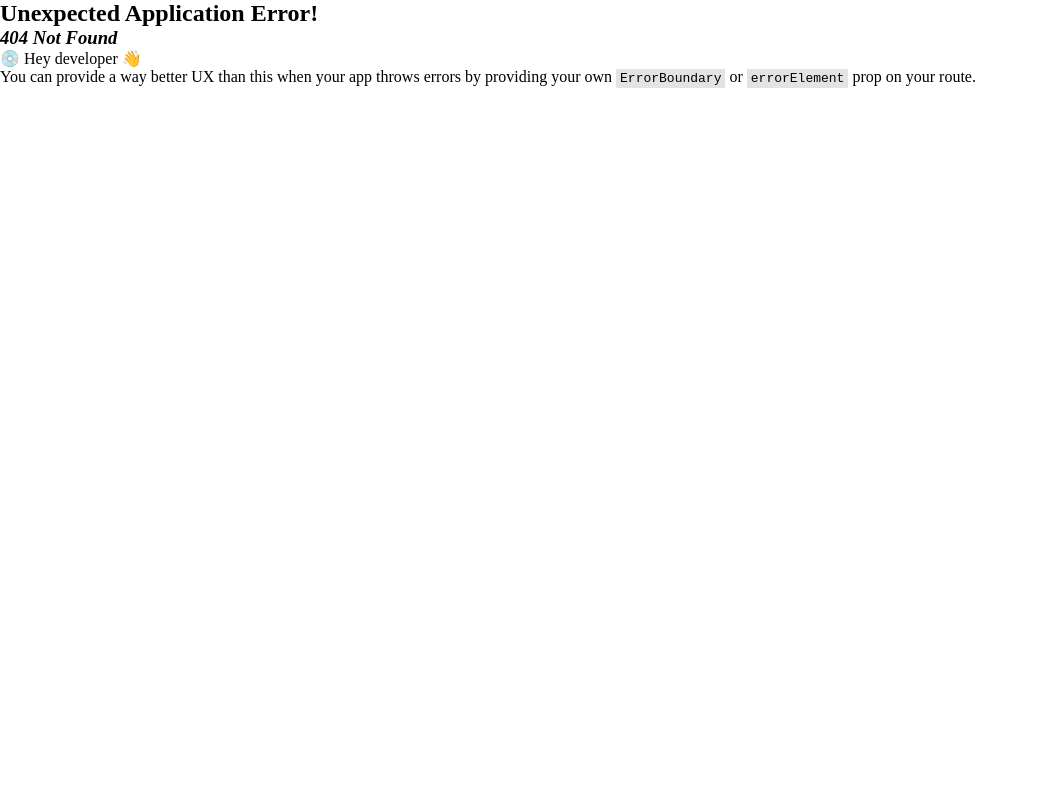
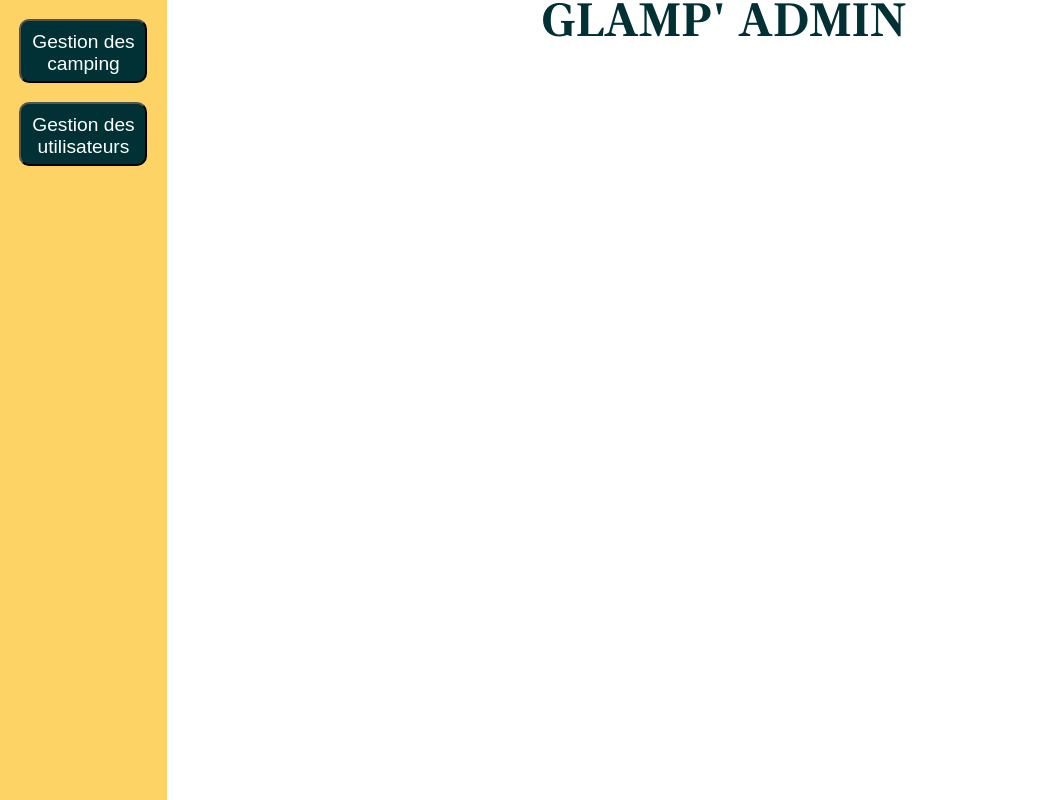
Before and after one commit to JP-Lefever/checkpoint4_camping, a React (Vite) app in the folder client/: page /admin in a window 1280 px wide. Before the commit this address had no page. Shown: the whole page, without its empty margins (0-1038 px from the left). Built offline with nearby package versions, Linux system fonts and the light colour scheme.

Commit message:
feat: add admin page

```diff
--- /dev/null
+++ b/client/src/AdminLayer.tsx
@@ -0,0 +1,13 @@
+import { Outlet } from "react-router-dom";
+import styles from "./adminLayer.module.css";
+import NavAdmin from "./components/navAdmin/NavAdmin";
+export default function AdminLayer() {
+  return (
+    <>
+      <main className={styles.main}>
+        <NavAdmin />
+        <Outlet />
+      </main>
+    </>
+  );
+}
--- /dev/null
+++ b/client/src/adminLayer.module.css
@@ -0,0 +1,3 @@
+.main {
+  display: flex;
+}
--- /dev/null
+++ b/client/src/components/navAdmin/NavAdmin.tsx
@@ -0,0 +1,49 @@
+import { useState } from "react";
+import styles from "./navAdmin.module.css";
+
+export default function NavAdmin() {
+  const [openMenu, setOpenMenu] = useState(false);
+  const handleClickMenuCamping = () => setOpenMenu(!openMenu);
+
+  const [openMenuUser, setOpenMenuUser] = useState(false);
+  const handleClickMenuUser = () => setOpenMenuUser(!openMenuUser);
+
+  return (
+    <>
+      <nav className={styles.nav}>
+        <section>
+          <button
+            className={styles.button}
+            type="button"
+            onClick={handleClickMenuCamping}
+          >
+            Gestion des camping
+          </button>
+          {openMenu && (
+            <ul className={styles.ul}>
+              <li className={styles.li}>Ajouter un camping</li>
+              <li className={styles.li}>Modifier un camping</li>
+              <li className={styles.li}>Supprimer un camping</li>
+            </ul>
+          )}
+        </section>
+        <section>
+          <button
+            className={styles.button}
+            type="button"
+            onClick={handleClickMenuUser}
+          >
+            Gestion des utilisateurs
+          </button>
+          {openMenuUser && (
+            <ul className={styles.ul}>
+              <li className={styles.li}>Comptes client</li>
+              <li className={styles.li}>Messages</li>
+              <li className={styles.li}>Mailing</li>
+            </ul>
+          )}
+        </section>
+      </nav>
+    </>
+  );
+}
--- /dev/null
+++ b/client/src/components/navAdmin/navAdmin.module.css
@@ -0,0 +1,45 @@
+.nav {
+  width: 15vw;
+  background-color: var(--light-color);
+  height: 100vh;
+  font-family: var(--text-font);
+  display: flex;
+  flex-direction: column;
+  align-items: center;
+}
+
+.ul {
+  margin: auto;
+  display: flex;
+  flex-direction: column;
+  align-items: center;
+  list-style: none;
+  background-color: var(--primary-color);
+  color: white;
+  width: 10vw;
+  border-radius: 10px;
+  margin-top: 0.2em;
+  padding: 0.4em;
+}
+
+.button {
+  background-color: var(--primary-color);
+  width: 10vw;
+  height: 8vh;
+  color: white;
+  font-size: 1.2em;
+  padding: 0.5em;
+  margin-top: 1em;
+  border-radius: 10px;
+}
+
+.li {
+  border-bottom: white 1px solid;
+  width: 9vw;
+  text-align: center;
+  padding-top: 0.4em;
+  padding-bottom: 0.4em;
+}
+.li:last-child {
+  border-bottom: none;
+}
--- /dev/null
+++ b/client/src/pages/adminPage/AdminPage.tsx
@@ -0,0 +1,13 @@
+import styles from "./adminPage.module.css";
+
+export default function AdminPage() {
+  return (
+    <>
+      <section className={styles.main}>
+        <section>
+          <h1 className={styles.h1}>GLAMP' ADMIN</h1>
+        </section>
+      </section>
+    </>
+  );
+}
--- /dev/null
+++ b/client/src/pages/adminPage/adminPage.module.css
@@ -0,0 +1,11 @@
+.h1 {
+  font-family: var(--title-font);
+  font-size: 3em;
+  color: var(--primary-color);
+  text-align: center;
+}
+.main {
+  z-index: -1;
+
+  width: 100vw;
+}
```
Also changed, not shown: client/src/router.tsx (+11 -0 lines).
